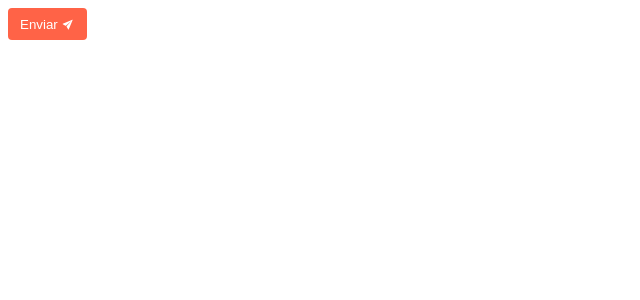
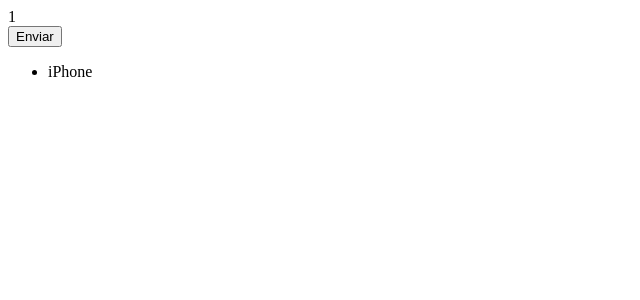
Before and after one commit to uescobar/react-app, a React app: page / in a window 1280 px wide. Shown: the top 300 px of the page, without its empty margins (0-640 px from the left). Built offline with nearby package versions, Linux system fonts and the light colour scheme; the HTML template or start-up script is replaced by a standard one.

Commit message:
Compartiendo estado

```diff
--- a/src/App.tsx
+++ b/src/App.tsx
@@ -1,31 +1,28 @@
-// Este es el primer archivo a modificar
 import { useState } from "react";
+import ProductDashboard from "./components/ProductDashboard";
+import ProductList from "./components/ProductList";
 import Button from "./components/Button";
 
-/**
- * En JavaScript existen los valores truthy y falsy
- * truthy: cualquier valor que no sea falsy
- * falsy: 0, "", null, undefined, NaN, false
- *
- * Pero en react esto no es así, en react solo se consideran falsy los siguientes valores:
- * false, null, undefined
- * **/
+function App() {
+  const [products, setProducts] = useState([
+    {
+      id: 1,
+      name: "iPhone",
+    },
+  ]);
 
-// Todas la aplicaciones en React necesitan una función, por convención se llama App
-function App() {
-  const [sent, setSent] = useState(false);
   const handleClick = () => {
-    setSent(true);
+    const newProduct = { id: 2, name: "Android" };
+    setProducts([...products, newProduct]);
   };
 
   return (
     <div>
-      <Button sent={sent} onClick={handleClick}>
-        Enviar
-      </Button>
+      <ProductDashboard amount={products.length} />
+      <Button onClick={handleClick}>Enviar</Button>
+      <ProductList products={products} />
     </div>
   );
 }
 
-// se tiene que exportar esa función
 export default App;
--- /dev/null
+++ b/src/components/Button.tsx
@@ -0,0 +1,12 @@
+import React, { type ReactNode } from "react";
+
+type Props = {
+  children: ReactNode;
+  onClick: () => void;
+};
+
+function Button({ children, onClick }: Props) {
+  return <button onClick={onClick}>{children}</button>;
+}
+
+export default Button;
--- a/src/components/Button/Button.module.css
+++ /dev/null
@@ -1,17 +0,0 @@
-.btn {
-  transition: 0.5s;
-  padding: 8px 12px;
-  border: none;
-
-  border-radius: 4px;
-  cursor: pointer;
-}
-
-.btnPrimary {
-  background-color: #ff6347;
-  color: white;
-}
-
-.btnPrimary:hover {
-  background-color: #ff907c;
-}
--- a/src/components/Button/index.tsx
+++ /dev/null
@@ -1,28 +0,0 @@
-// tsrfce es el snippet
-import type { ReactNode } from "react";
-import { IoIosSend } from "react-icons/io";
-import { FaCheck } from "react-icons/fa";
-import styles from "./Button.module.css";
-
-type Props = {
-  sent: boolean;
-  onClick: () => void;
-  children: ReactNode;
-};
-
-function Button({ children, sent, onClick }: Props) {
-  return (
-    <button
-      disabled={sent}
-      onClick={onClick}
-      className={[styles.btn, styles.btnPrimary].join(" ")}
-    >
-      {sent ? "Enviado" : children}{" "}
-      <span style={{ position: "relative", top: "2px" }}>
-        {sent ? <FaCheck color="white" /> : <IoIosSend color="white" />}
-      </span>
-    </button>
-  );
-}
-
-export default Button;
--- /dev/null
+++ b/src/components/ProductDashboard.tsx
@@ -0,0 +1,11 @@
+import React from "react";
+
+type Props = {
+  amount: number;
+};
+
+function ProductDashboard({ amount }: Props) {
+  return <div>{amount}</div>;
+}
+
+export default ProductDashboard;
--- /dev/null
+++ b/src/components/ProductList.tsx
@@ -0,0 +1,22 @@
+import React from "react";
+
+type Product = {
+  id: number;
+  name: string;
+};
+
+type Props = {
+  products: Product[];
+};
+
+function ProductList({ products }: Props) {
+  return (
+    <ul>
+      {products.map((p) => (
+        <li key={p.id}>{p.name}</li>
+      ))}
+    </ul>
+  );
+}
+
+export default ProductList;
```
